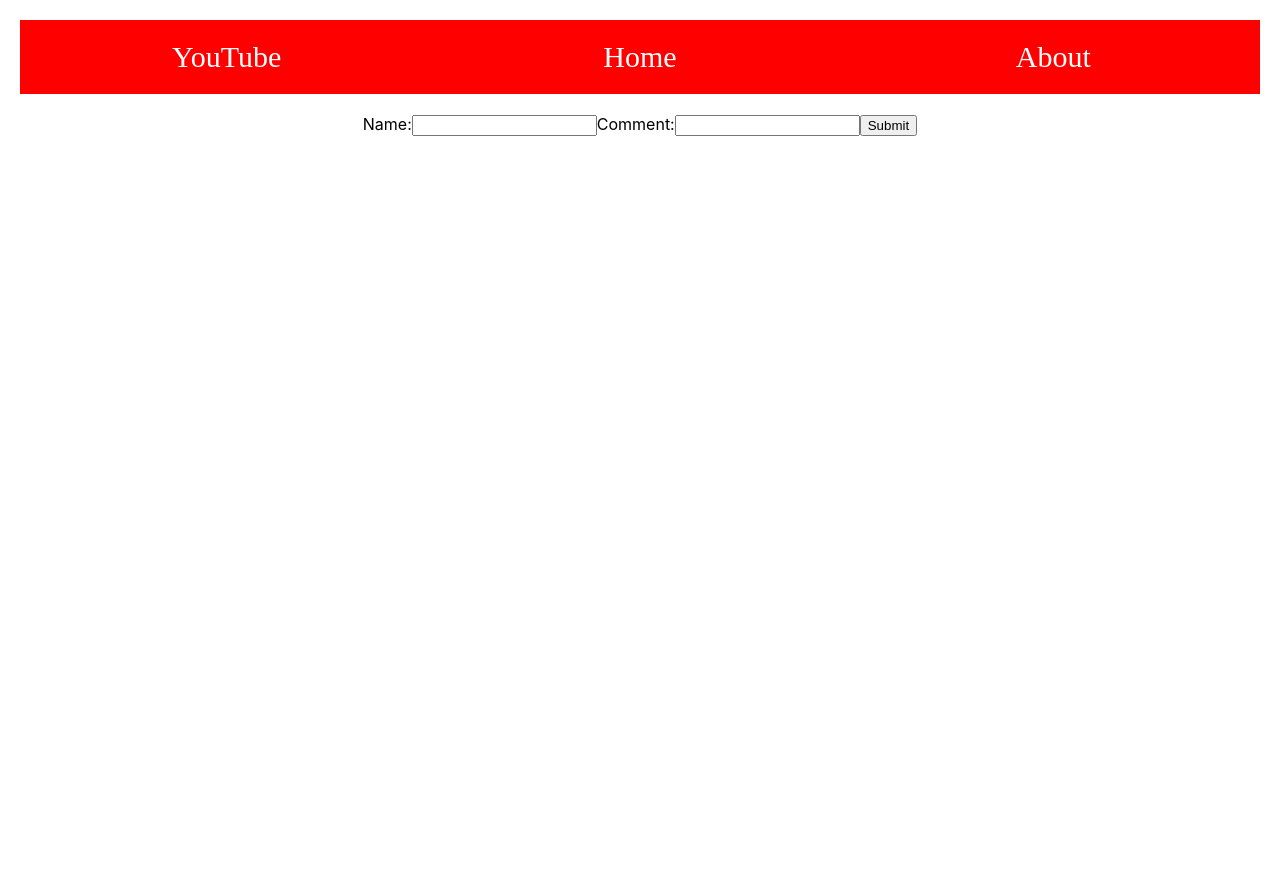
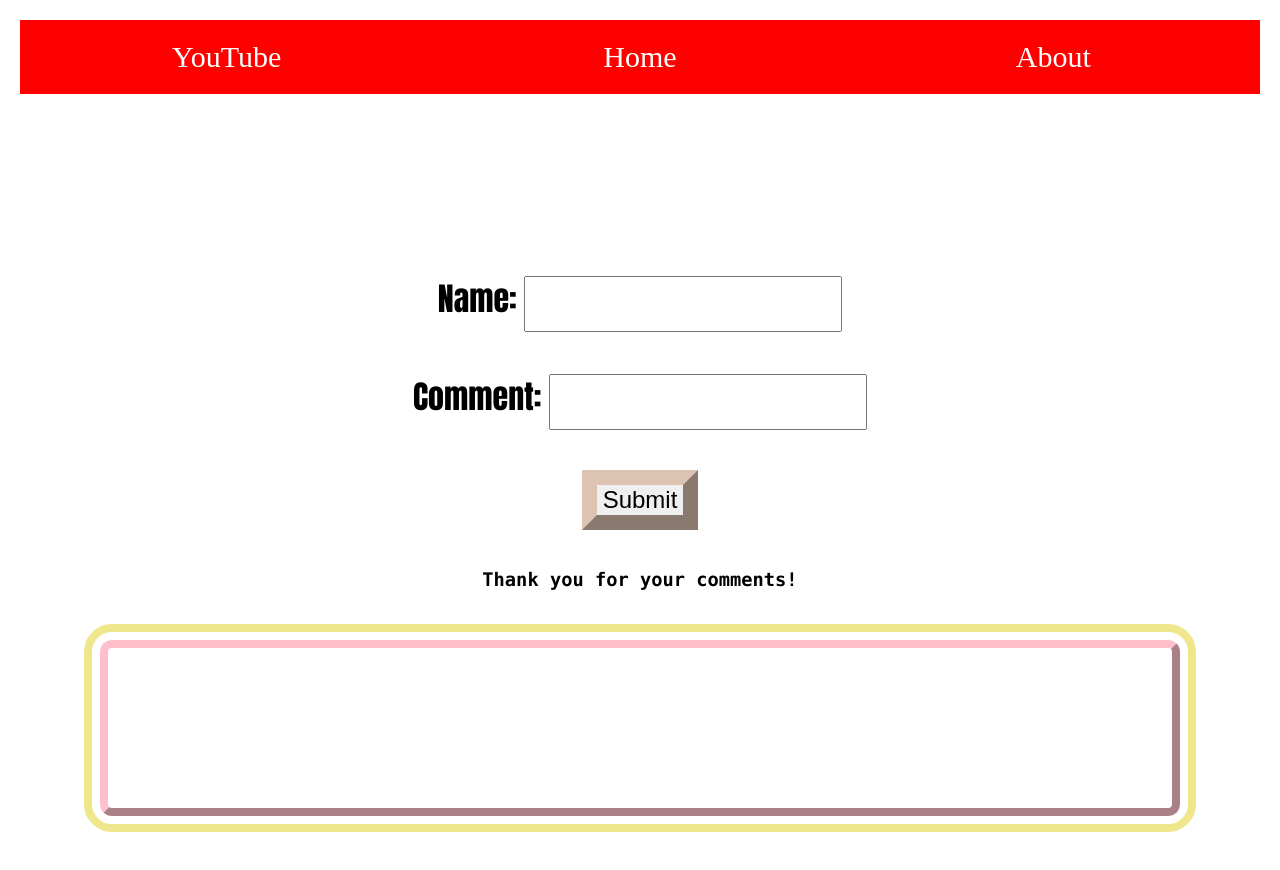
Before and after one commit to LILYHUANGPURSUIT/React-YouTube, a React (Create React App) app: page /videos/1 in a window 1280 px wide. Shown: the top 870 px of the page. Before the commit the page ends 800 px from the top, so only its background shows below. Built offline with nearby package versions, Linux system fonts and the light colour scheme.

Commit message:
Finished Comments.css

```diff
--- /dev/null
+++ b/src/components/Comments.css
@@ -0,0 +1,37 @@
+#input-container {
+    font-size: xx-large;
+}
+
+.input{
+    padding: 20px;
+    font-family: Impact, Haettenschweiler, 'Arial Narrow Bold', sans-serif;
+}
+
+.user-input {
+    height: 50px;
+    font-size: x-large;
+}
+
+#submit-Comments {
+    margin: 20px;
+    font-size: x-large;
+    border-width: 15px;
+    border-color: rgb(221, 195, 177);
+}
+
+#output-container {
+    list-style: none;
+    text-align: left;
+    margin: 50px 50px 150px;
+    padding: 80px;
+    border: 0.5rem outset pink;
+    outline: 0.5rem solid khaki;
+    border-radius: 12px;
+    font: 2rem sans-serif;
+    outline-offset: 0.5rem;
+}
+
+.each-output {
+    margin: 50px;
+    border-bottom: 10pt solid rgb(223, 183, 183);
+}
--- a/src/components/Comments.js
+++ b/src/components/Comments.js
@@ -1,4 +1,5 @@
 import React from "react";
+import "./Comments.css";
 
 class Comments extends React.Component{
     constructor(){
@@ -38,9 +39,10 @@
     render(){
         let nameNcomments = this.state.commentsList.map((obj)=>{
             return(
-                <li>
-                    <h3>{obj.name}</h3>
-                    <div>{obj.comment}</div>
+                <li className="each-output">
+                    <div>Name: {obj.name}</div>
+                    <br />
+                    <div>Comment: {obj.comment}</div>
                 </li>
             )
         })
@@ -48,16 +50,21 @@
         return (
 
             <div>
-                <form onSubmit={this.handleCommentSubmit}>
-                  <label htmlFor="name">Name:</label>
-                  <input type="text" id="name" value={this.state.userName} onInput={this.handleNameInput}/>
+                <form onSubmit={this.handleCommentSubmit} id="input-container">
+                    <div className="input">
+                        <label htmlFor="name">Name: </label>
+                        <input className="user-input" type="text" id="name" value={this.state.userName} onInput={this.handleNameInput}/>
+                    </div>
 
-                  <label htmlFor="comment">Comment:</label>
-                  <input type="text" id="comment" value={this.state.userComment} onInput={this.handleCommentInput}/>
+                    <div className="input">
+                        <label htmlFor="comment">Comment:  </label>
+                        <input className="user-input" type="text" id="comment" value={this.state.userComment} onInput={this.handleCommentInput}/>
+                    </div>
 
-                  <button type="submit" >Submit</button>
+                    <button id="submit-Comments" type="submit" >Submit</button>
                 </form>
-                <ul>
+                <h3>Thank you for your comments!</h3>
+                <ul id="output-container">
                     {nameNcomments}
                 </ul>
             </div>
--- a/src/components/VideosOptions.js
+++ b/src/components/VideosOptions.js
@@ -1,4 +1,5 @@
 import React from "react";
+import "./ViewPage.css"
 import {Link} from "react-router-dom";
 
 class VideosOptions extends React.Component{
--- /dev/null
+++ b/src/components/ViewPage.css
@@ -0,0 +1,5 @@
+#videoAndComments {
+    display: grid;
+    margin: 50px;
+    gap: 110px;
+}
--- a/src/components/ViewPage.js
+++ b/src/components/ViewPage.js
@@ -9,10 +9,13 @@
         const {id} = this.props.match.params;
 
         return (
-            <div>
-                <YouTube videoId={id} />
-
-                <Comments />
+            <div id="videoAndComments">
+                <section id="video-display">
+                    <YouTube videoId={id} />
+                </section>
+                <section id="comments-section">
+                    <Comments />
+                </section>
             </div>
         )
     }
```
